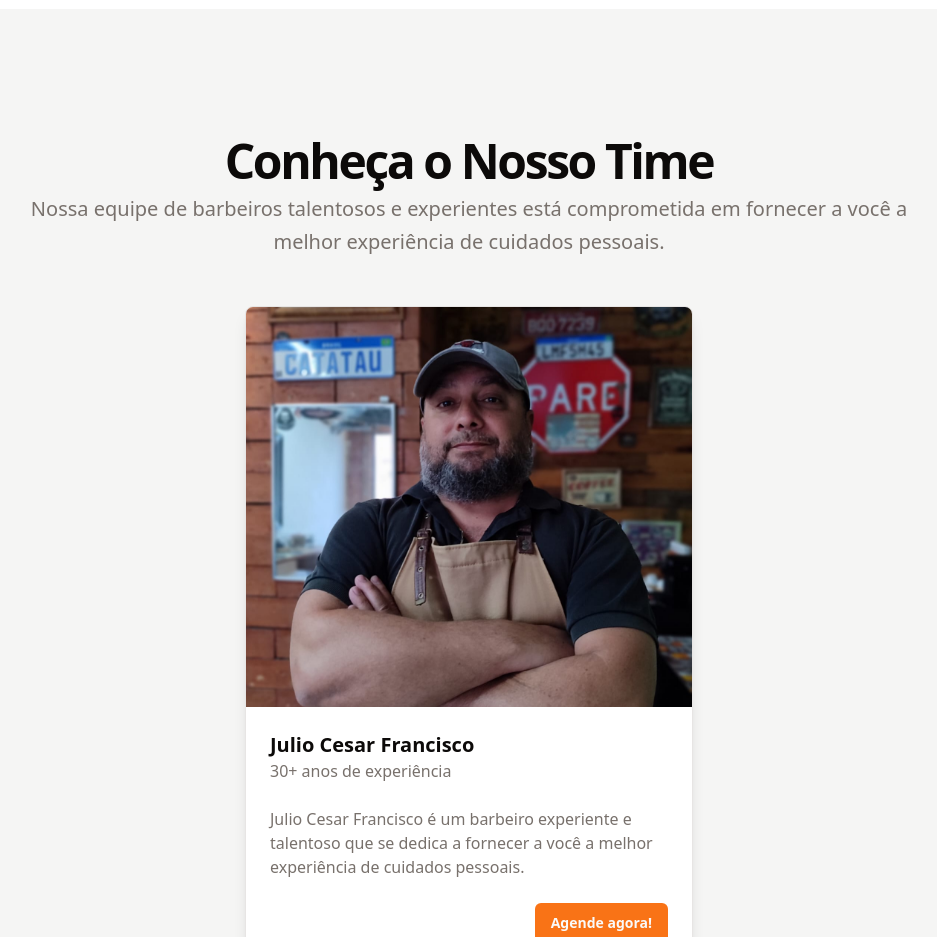
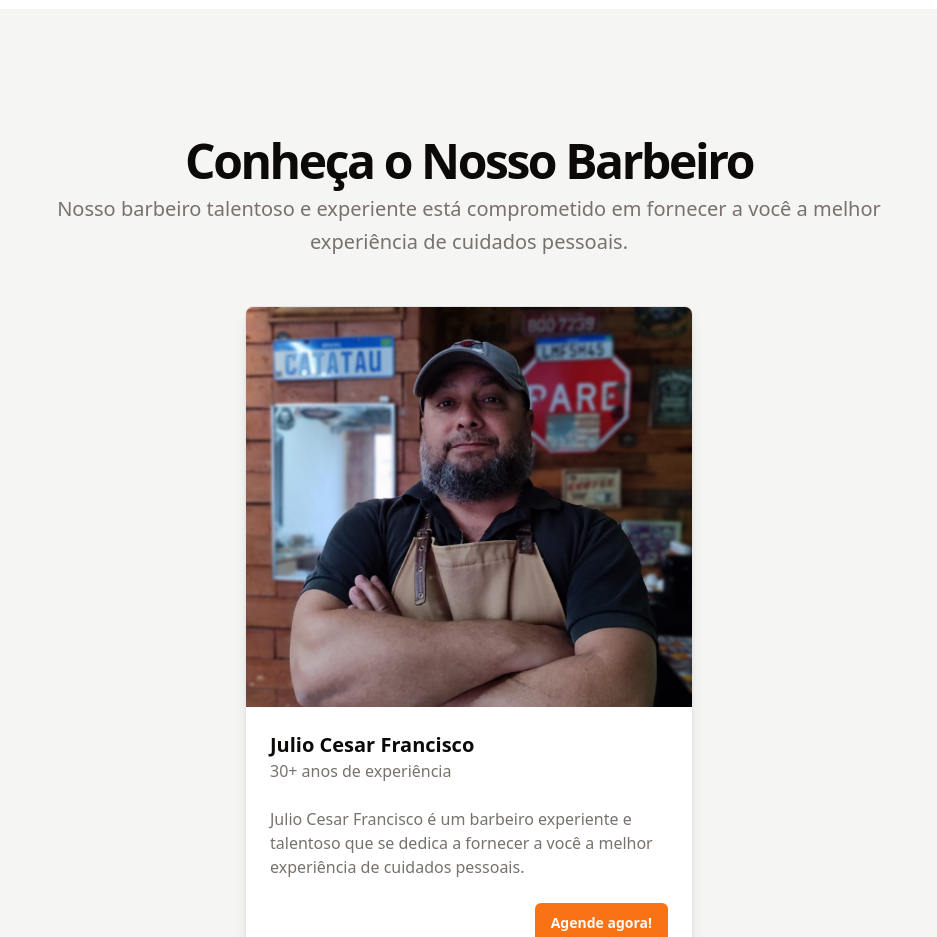
Before and after one commit to Kaue-Francisco/Barbearia, a React (Vite) app in the folder frontend/: page / in a window 1280 px wide. Shown: the part 1640-2577 px from the top of the page, without its empty margins (171-1108 px from the left). Built offline with nearby package versions, Linux system fonts and the light colour scheme.

Commit message:
refactor: Update TeamSection component with revised content

```diff
--- a/frontend/src/pages/Home/Components/TeamSection/TeamSection.tsx
+++ b/frontend/src/pages/Home/Components/TeamSection/TeamSection.tsx
@@ -9,9 +9,9 @@ export default function TeamSection() {
             <div className="container px-4 md:px-6">
                 <div className="flex flex-col items-center justify-center space-y-4 text-center">
                     <div className="space-y-2">
-                        <h2 className="text-3xl font-bold tracking-tighter sm:text-4xl md:text-5xl">Conheça o Nosso Time</h2>
+                        <h2 className="text-3xl font-bold tracking-tighter sm:text-4xl md:text-5xl">Conheça o Nosso Barbeiro</h2>
                         <p className="mx-auto max-w-[900px] text-muted-foreground md:text-xl/relaxed lg:text-base/relaxed xl:text-xl/relaxed">
-                            Nossa equipe de barbeiros talentosos e experientes está comprometida em fornecer a você a melhor experiência de cuidados pessoais.
+                            Nosso barbeiro talentoso e experiente está comprometido em fornecer a você a melhor experiência de cuidados pessoais.
                         </p>
                     </div>
                 </div>
```
